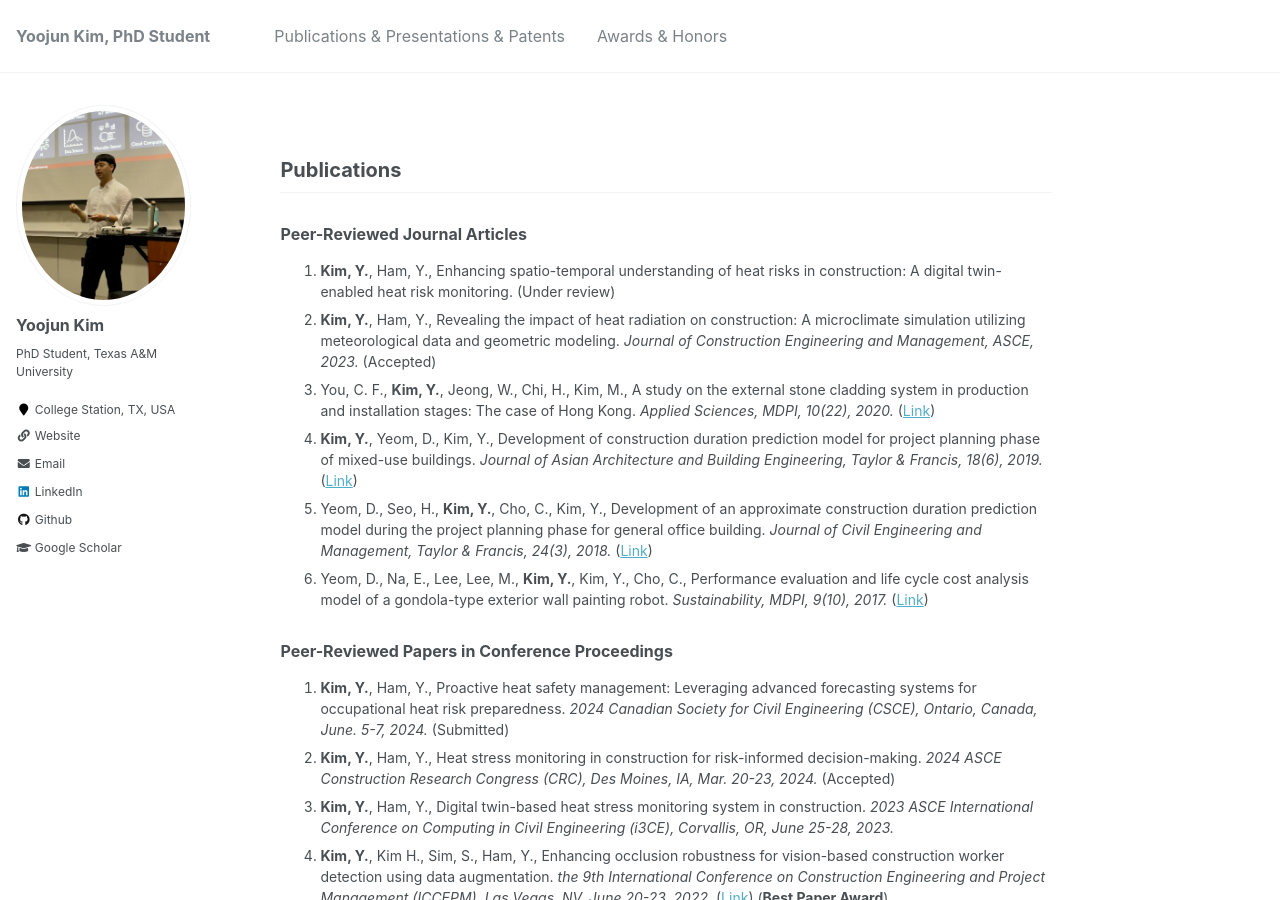
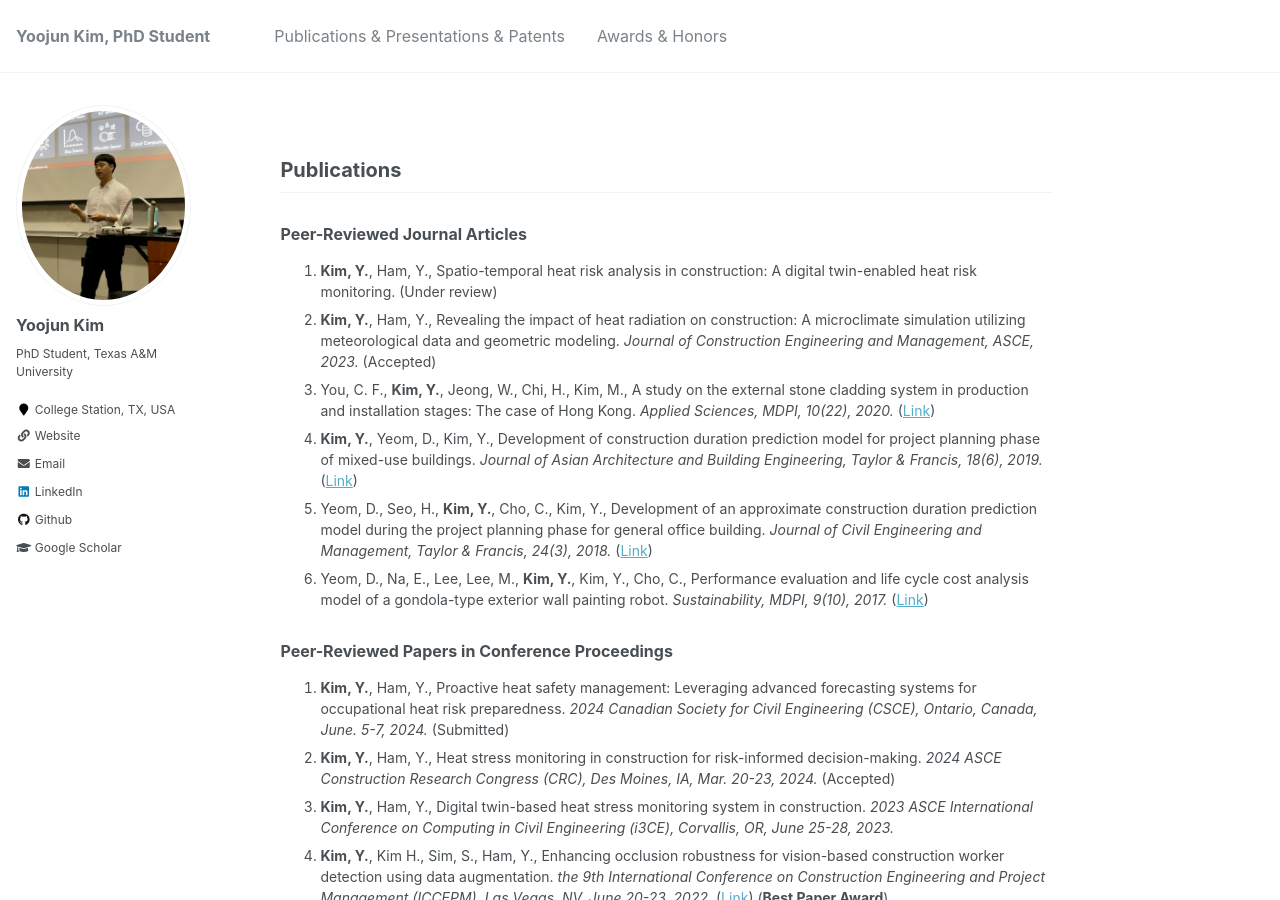
Before and after one commit to yoojunT/yoojunT.github.io, a Jekyll site: the page built from _pages/publications.md, in a window 1280 px wide and 900 px high. Built offline with Jekyll 4.4.1, drawn with Linux system fonts in a browser that asks for light colours.

Commit message:
Update publications.md

```diff
--- a/_pages/publications.md
+++ b/_pages/publications.md
@@ -6,7 +6,7 @@ author_profile: true
 <h2 id="Pub">Publications</h2>
 <h3 id="Article">Peer-Reviewed Journal Articles</h3>
 
-1. **Kim, Y.**, Ham, Y., Enhancing spatio-temporal understanding of heat risks in construction: A digital twin-enabled heat risk monitoring. (Under review)
+1. **Kim, Y.**, Ham, Y., Spatio-temporal heat risk analysis in construction: A digital twin-enabled heat risk monitoring. (Under review)
 1. **Kim, Y.**, Ham, Y., Revealing the impact of heat radiation on construction: A microclimate simulation utilizing meteorological data and geometric modeling. *Journal of Construction Engineering and Management, ASCE, 2023.* (Accepted)
 1. You, C. F., **Kim, Y.**, Jeong, W., Chi, H., Kim, M., A study on the external stone cladding system in production and installation stages: The case of Hong Kong. *Applied Sciences, MDPI, 10(22), 2020.* ([Link](https://www.mdpi.com/2076-3417/10/22/8207))
 1. **Kim, Y.**, Yeom, D., Kim, Y., Development of construction duration prediction model for project planning phase of mixed-use buildings. *Journal of Asian Architecture and Building Engineering, Taylor & Francis, 18(6), 2019.* ([Link](https://www.tandfonline.com/doi/full/10.1080/13467581.2019.1696207))
```
